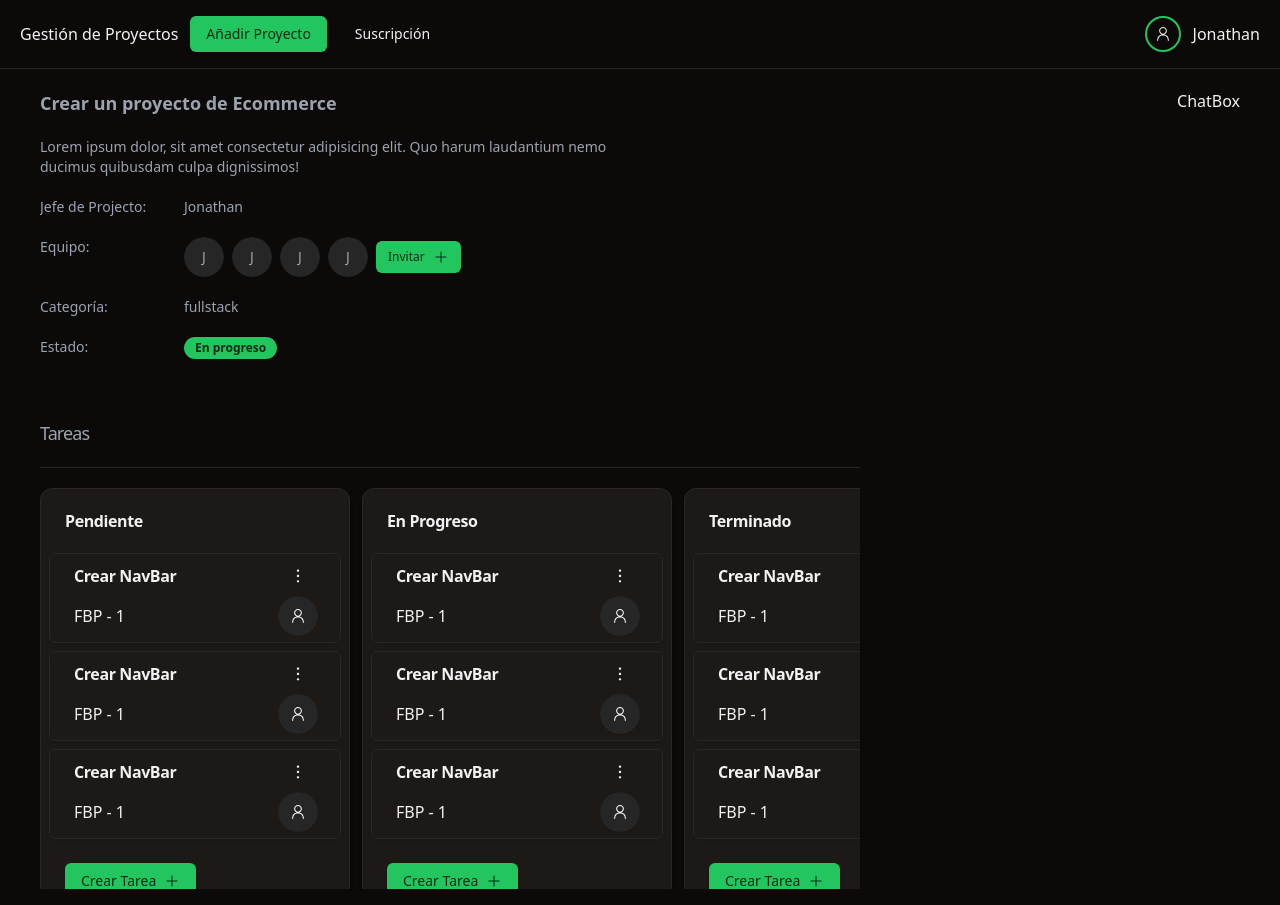
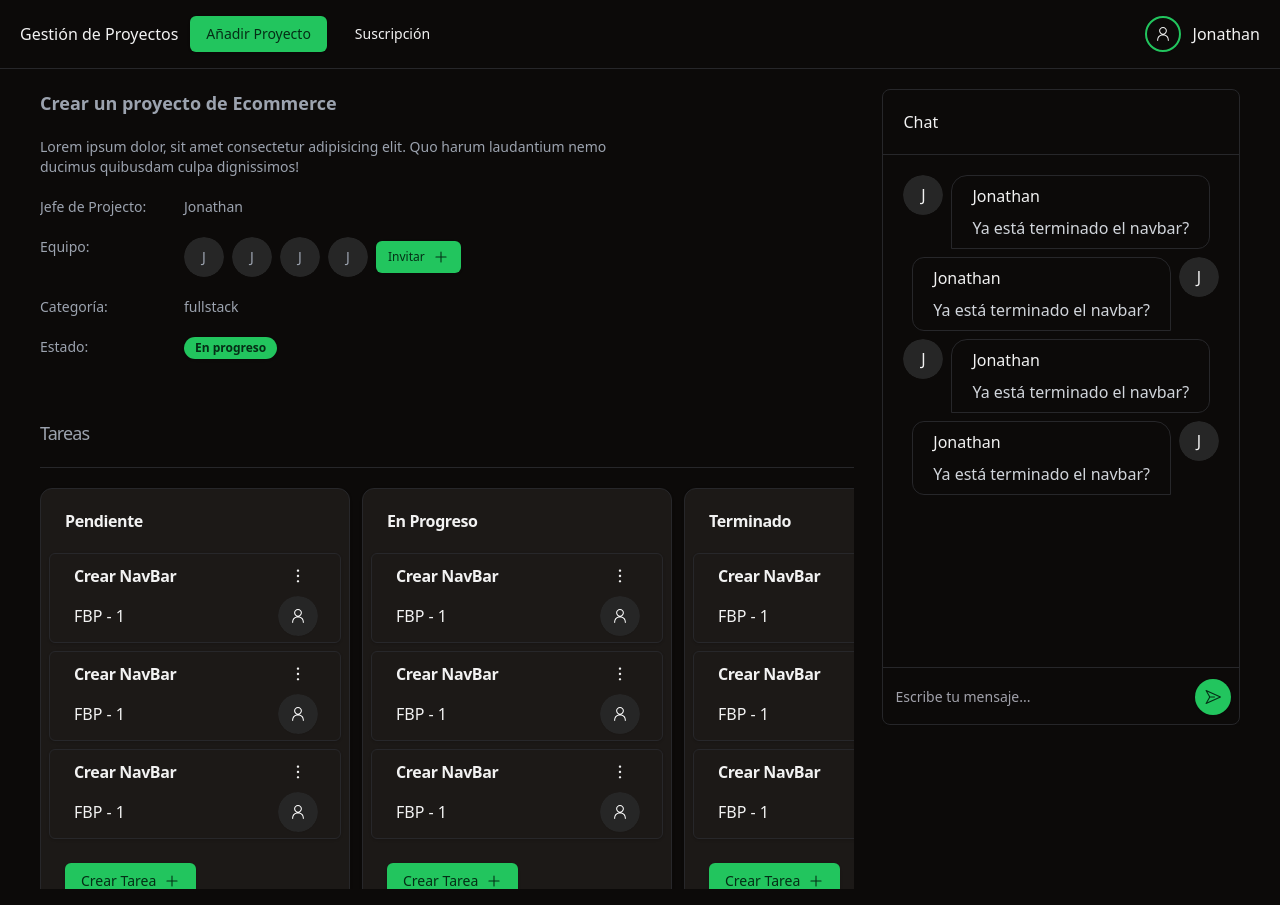
Before and after one commit to JohnnyBC2022/project-managment-system-frontend, a React (Vite) app: page /project/1 in a window 1280 px wide. Built offline with nearby package versions, Linux system fonts and the light colour scheme.

Commit message:
feat: ChatBox created

```diff
--- a/src/pages/ProjectDetails/ChatBox.jsx
+++ b/src/pages/ProjectDetails/ChatBox.jsx
@@ -1,9 +1,63 @@
-
+import { Avatar, AvatarFallback } from "@/components/ui/avatar";
+import { Button } from "@/components/ui/button";
+import { Input } from "@/components/ui/input";
+import { ScrollArea } from "@/components/ui/scroll-area";
+import { PaperPlaneIcon } from "@radix-ui/react-icons";
+import { useState } from "react";
 
 const ChatBox = () => {
+
+  const [message, setMessage] = useState('');
+
+  const handleMessageChange = (e)=>{
+    setMessage(e.target.value)
+  }
+
+  const handleSendMessage=()=>{
+    console.log("mensaje:", message)
+  }
+
   return (
-    <div>ChatBox</div>
-  )
-}
+    <div className="sticky">
+      <div className="border rounded-lg">
+        <h1 className="border-b p-5">Chat</h1>
+        <ScrollArea className="h-[32rem] w-full p-5 flex gap-3 flex-col">
+          {[1, 1, 1, 1].map((item, index) => (
+            index%2===0 ? <div className="flex gap-2 mb-2 justify-start" key={item}>
+            <Avatar>
+              <AvatarFallback>J</AvatarFallback>
+            </Avatar>
+            <div className="space-y-2 py-2 px-5 border rounded-ss-2xl rounded-e-xl">
+              <p>Jonathan</p>
+              <p className="text-gray-300">Ya está terminado el navbar?</p>
+            </div>
+          </div>:
+            <div className="flex gap-2 mb-2 justify-end" key={item}>
 
-export default ChatBox
+              <div className="space-y-2 py-2 px-5 border rounded-se-2xl rounded-s-xl">
+                <p>Jonathan</p>
+                <p className="text-gray-300">Ya está terminado el navbar?</p>
+              </div>
+              <Avatar>
+                <AvatarFallback>J</AvatarFallback>
+              </Avatar>
+            </div>
+          ))}
+        </ScrollArea>
+        <div className="relative p-0">
+          <Input
+            value={message}
+            onChange={handleMessageChange}
+            className="py-7 border-t outline-none focus:outline-none focus:ring-0 rounded-none border-b-0 border-x-0"
+            placeholder="Escribe tu mensaje..."
+          />
+          <Button onClick={handleSendMessage} className="absolute right-2 top-3 rounded-full" size="icon">
+            <PaperPlaneIcon/>
+          </Button>
+        </div>
+      </div>
+    </div>
+  );
+};
+
+export default ChatBox;
--- a/src/pages/ProjectDetails/ProjectDetails.jsx
+++ b/src/pages/ProjectDetails/ProjectDetails.jsx
@@ -84,7 +84,7 @@
               </section>
             </div>
           </ScrollArea>
-          <div>
+          <div className="lg:w-[30%] rounded-md sticky right-5 top-10">
             <ChatBox/>
           </div>
         </div>
```
